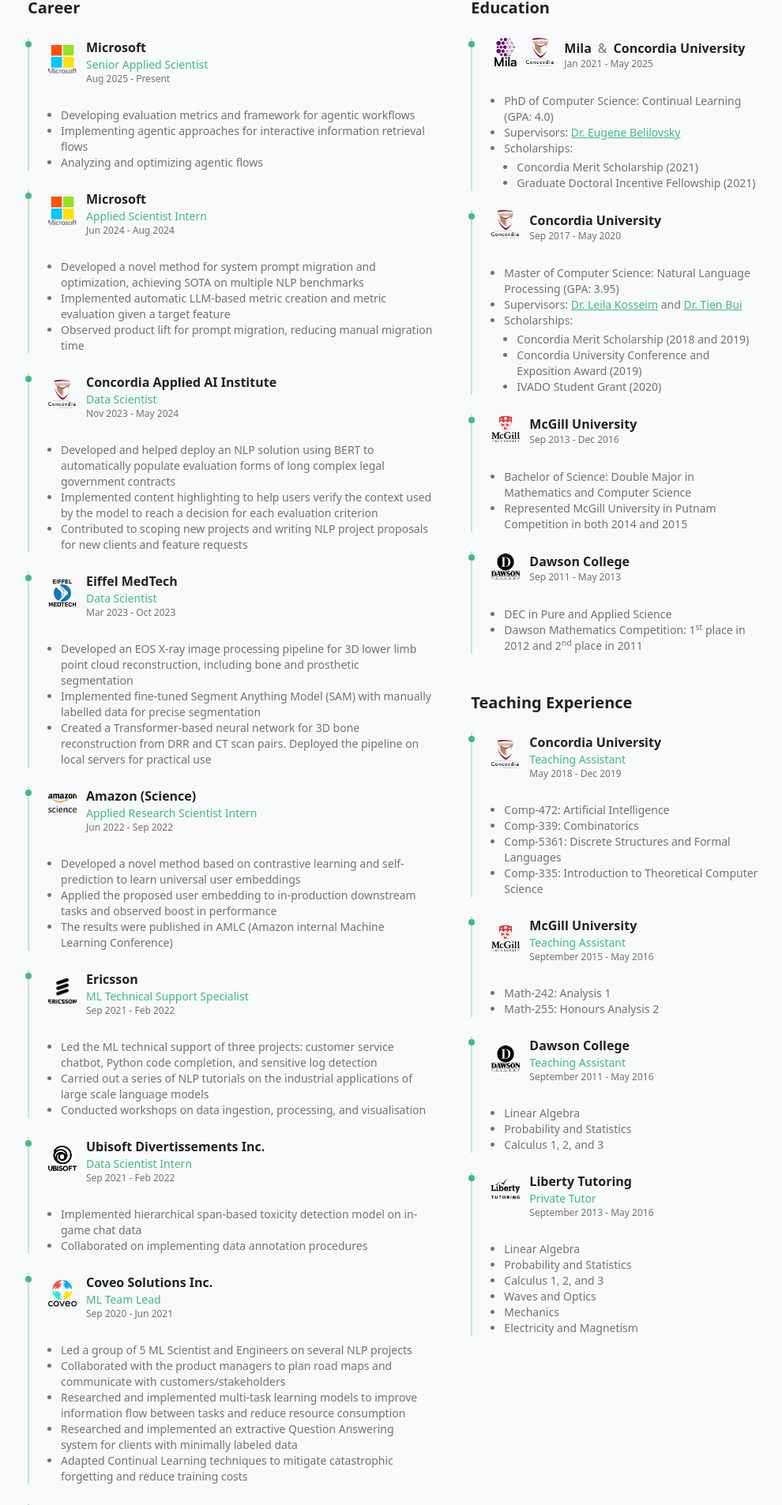
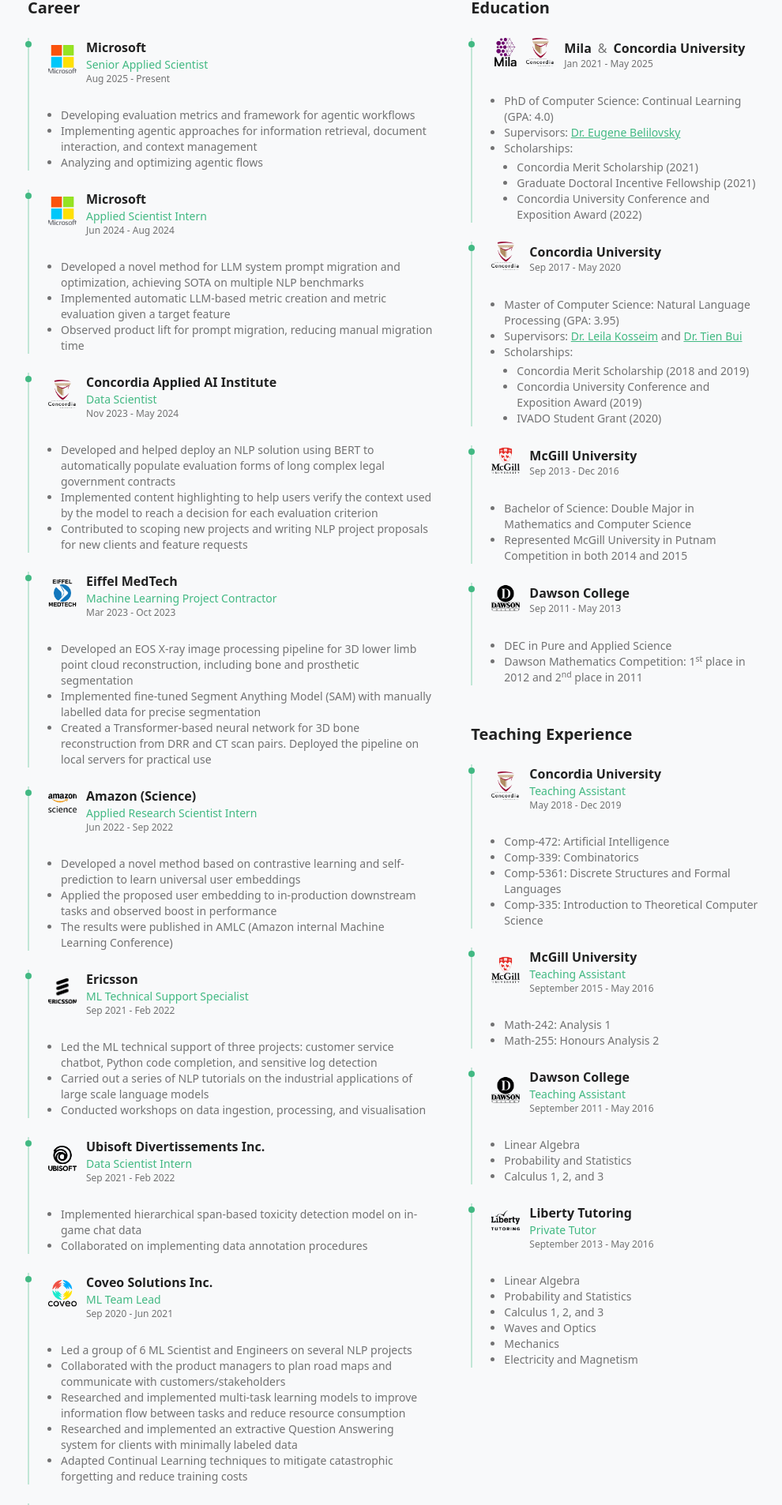
Before and after one commit to rezazzr/davari.io, a Next.js app: page / in a window 1280 px wide. Shown: the part 842-2748 px from the top of the page at 79% size, without its empty margins (269-1259 px from the left). Built offline with nearby package versions, Linux system fonts and the light colour scheme.

Commit message:
Sync website data with CV
- Update work experience descriptions to match CV
- Add missing PhD scholarship to education
- Fix Eiffel MedTech job title and Coveo team size

```diff
--- a/src/data/careers.ts
+++ b/src/data/careers.ts
@@ -9,7 +9,7 @@
     descr: `<br>
     <ul>
     <li>Developing evaluation metrics and framework for agentic workflows</li>
-    <li>Implementing agentic approaches for interactive information retrieval flows</li>
+    <li>Implementing agentic approaches for information retrieval, document interaction, and context management</li>
     <li>Analyzing and optimizing agentic flows</li>
     </ul>`,
     logoFile: "msft_logo.png",
@@ -21,7 +21,7 @@
     job: "Applied Scientist Intern",
     descr: `<br>
     <ul>
-    <li>Developed a novel method for system prompt migration and optimization, achieving SOTA on multiple NLP benchmarks</li>
+    <li>Developed a novel method for LLM system prompt migration and optimization, achieving SOTA on multiple NLP benchmarks</li>
     <li>Implemented automatic LLM-based metric creation and metric evaluation given a target feature</li>
     <li>Observed product lift for prompt migration, reducing manual migration time</li>
     </ul>`,
@@ -44,7 +44,7 @@
     name: "Eiffel MedTech",
     link: "https://www.eiffelmedtech.com/?lang=en",
     date: "Mar 2023 - Oct 2023",
-    job: "Data Scientist",
+    job: "Machine Learning Project Contractor",
     descr: `<br>
     <ul>
     <li>Developed an EOS X-ray image processing pipeline for 3D lower limb point cloud reconstruction, including bone and prosthetic segmentation</li>
@@ -94,7 +94,7 @@
     date: "Sep 2020 - Jun 2021",
     job: "ML Team Lead",
     descr: `<br><ul>
-    <li>Led a group of 5 ML Scientist and Engineers on several NLP projects</li>
+    <li>Led a group of 6 ML Scientist and Engineers on several NLP projects</li>
     <li>Collaborated with the product managers to plan road maps and communicate with customers/stakeholders</li>
     <li>Researched and implemented multi-task learning models to improve information flow between tasks and reduce resource consumption</li>
     <li>Researched and implemented an extractive Question Answering system for clients with minimally labeled data</li>
--- a/src/data/education.ts
+++ b/src/data/education.ts
@@ -14,6 +14,7 @@
               <ul>
                 <li> Concordia Merit Scholarship (2021) </li>
                 <li> Graduate Doctoral Incentive Fellowship (2021) </li>
+                <li> Concordia University Conference and Exposition Award (2022) </li>
               </ul>
           </li>
         </ul>`,
```
